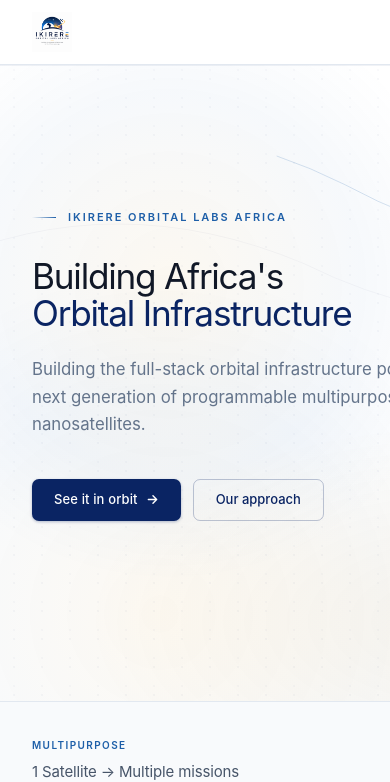
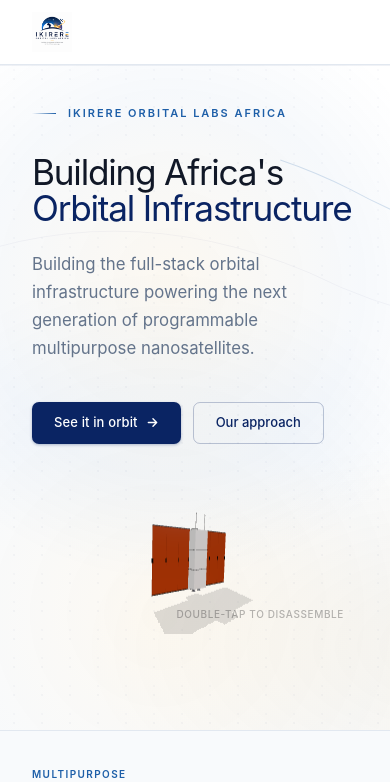
Before and after one commit to ikirerelabsresearch/iola-website, a React (Vite) app: page / in a window 390 px wide. Shown: the top 782 px of the page. Built offline with nearby package versions, Linux system fonts and the light colour scheme.

Commit message:
Home responsive: stacks on mobile; favicon: rounded corners on actual logo

```diff
--- a/index.html
+++ b/index.html
@@ -3,6 +3,7 @@
   <head>
     <meta charset="UTF-8" />
     <meta name="viewport" content="width=device-width, initial-scale=1.0" />
+    <link rel="icon" type="image/svg+xml" href="/favicon.svg" />
     <link rel="icon" type="image/png" href="/iola-logo-light.png" />
     <title>Ikirere Orbital Labs Africa</title>
   </head>
--- a/src/pages/Home.tsx
+++ b/src/pages/Home.tsx
@@ -170,7 +170,8 @@ export default function Home() {
       <section
         className="relative overflow-hidden"
         style={{
-          paddingTop: '60px',
+          paddingTop: 'clamp(40px, 8vw, 60px)',
+          paddingBottom: 'clamp(40px, 8vw, 96px)',
           paddingBottom: '96px',
           borderBottom: '1px solid #e2e8f0',
           /* Dot grid — very subtle */
@@ -193,10 +194,10 @@ export default function Home() {
           aria-hidden
         />
 
-        <div className="max-w-[1100px] mx-auto px-8 relative z-10 flex items-center gap-10">
+        <div className="max-w-[1100px] mx-auto px-8 relative z-10 flex flex-col md:flex-row items-center gap-10">
 
           {/* ── Left: copy ─────────────────────────────────────── */}
-          <div style={{ flex: '0 0 auto', maxWidth: '460px' }}>
+          <div style={{ flex: '0 0 auto', width: '100%', maxWidth: '460px' }}>
             <div className="flex items-center gap-3 mb-8">
               <div className="w-6 h-px" style={{ background: 'linear-gradient(to right, transparent, #1E5FA8)' }} />
               <p style={{ fontSize: '11px', fontWeight: 600, letterSpacing: '0.18em', textTransform: 'uppercase', color: '#1E5FA8' }}>
@@ -260,7 +261,7 @@ export default function Home() {
           </div>
 
           {/* ── Right: live 3D satellite — floats on hero, no box ── */}
-          <div style={{ flex: '1 1 0', minWidth: 0, height: '480px', position: 'relative' }}>
+          <div style={{ flex: '1 1 0', minWidth: 0, width: '100%', height: 'clamp(280px, 45vw, 480px)', position: 'relative' }}>
             <Suspense fallback={null}>
               <SatelliteViewer transparent />
             </Suspense>
```
Also changed, not shown: public/favicon.svg.
